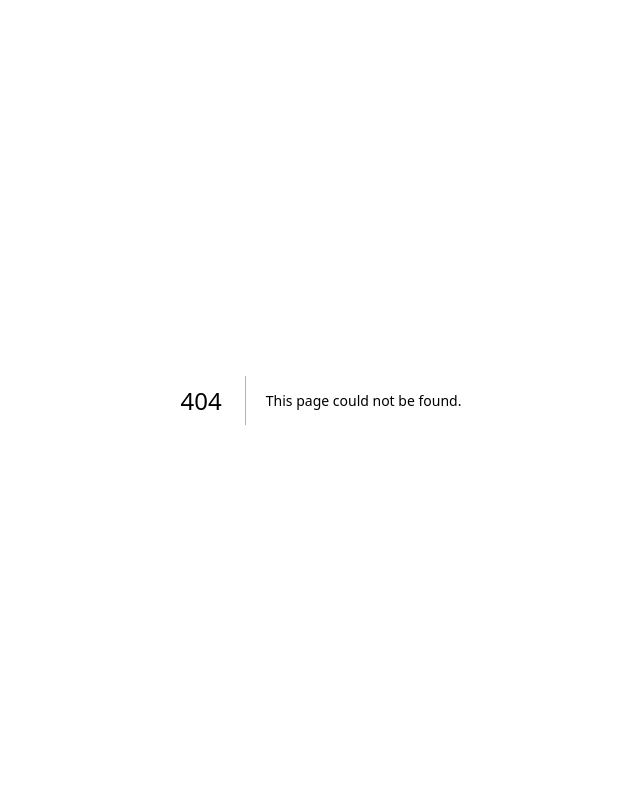
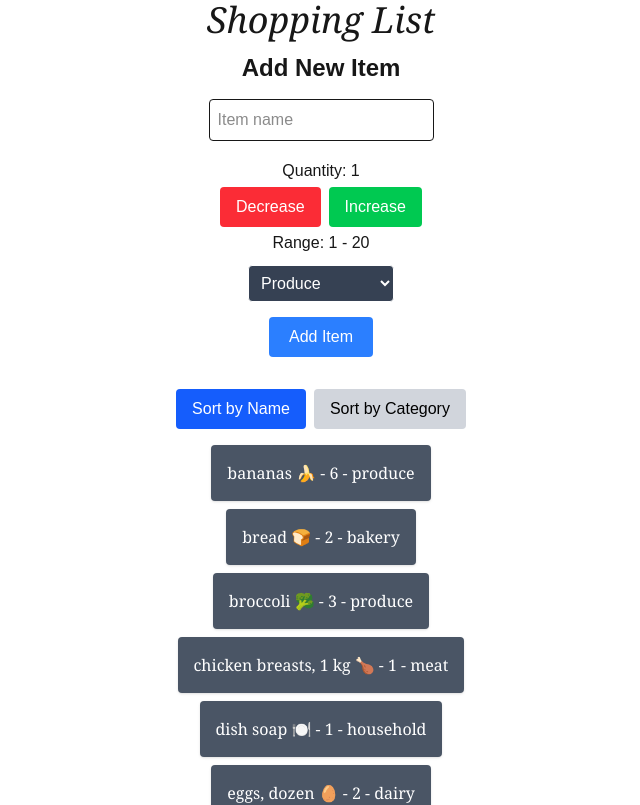
Before and after one commit to FreezingFriesen/cprg306-assignments, a Next.js app: page /week-8 in a window 1280 px wide. Before the commit this address had no page. Shown: the top 805 px of the page, without its empty margins (319-959 px from the left). Built offline with nearby package versions, Linux system fonts and the light colour scheme.

Commit message:
Created week-8 project files + updated links page

```diff
--- a/app/page.js
+++ b/app/page.js
@@ -23,6 +23,9 @@ export default function Page() {
         <h2 className="hover:underline">
           <Link href="/week-7">Week 7</Link>
         </h2>
+        <h2 className="hover:underline">
+          <Link href="/week-8">Week 8</Link>
+        </h2>
       </div>
     </main>
   );
--- /dev/null
+++ b/app/week-8/item-list.js
@@ -0,0 +1,58 @@
+"use client";
+import { useState } from "react";
+import Item from "./item";
+
+// ItemList now receives items via props and does not mutate them
+export default function ItemList({ items = [] }) {
+  const [sortBy, setSortBy] = useState("name");
+
+  // make a copy before sorting to avoid mutating the prop
+  const sortedItems = [...items].sort((a, b) => {
+    if (sortBy === "name") {
+      return (a.name || "").localeCompare(b.name || "");
+    } else if (sortBy === "category") {
+      return (a.category || "").localeCompare(b.category || "");
+    }
+    return 0;
+  });
+
+  return (
+    <div className="flex flex-col items-center">
+      <div className="mb-4 flex gap-2">
+        <button
+          onClick={() => setSortBy("name")}
+          className={`px-4 py-2 rounded ${
+            sortBy === "name"
+              ? "bg-blue-600 hover:bg-blue-700 text-white"
+              : "bg-gray-300 hover:bg-gray-400 text-black"
+          }`}
+        >
+          Sort by Name
+        </button>
+        <button
+          onClick={() => setSortBy("category")}
+          className={`px-4 py-2 rounded ${
+            sortBy === "category"
+              ? "bg-blue-600 hover:bg-blue-700 text-white"
+              : "bg-gray-300 hover:bg-gray-400 text-black"
+          }`}
+        >
+          Sort by Category
+        </button>
+      </div>
+
+      <ul className="flex flex-col items-center">
+        {sortedItems.map((item) => (
+          <Item
+            key={
+              item.id ?? item.name ?? Math.random().toString(36).slice(2, 9)
+            }
+            name={item.name}
+            quantity={item.quantity}
+            category={item.category}
+          />
+        ))}
+      </ul>
+    </div>
+  );
+}
--- /dev/null
+++ b/app/week-8/item.js
@@ -0,0 +1,17 @@
+import React from "react";
+
+// Item component to display individual item details
+export default function Item({
+  name,
+  quantity,
+  category,
+}) {
+  // Render the item details
+  return (
+    <li className="p-4 mb-2 bg-gray-600 rounded shadow flex w-fit">
+      <span className="font-serif text-white">
+        {name} - {quantity} - {category}
+      </span>
+    </li>
+  );
+}
--- /dev/null
+++ b/app/week-8/items.json
@@ -0,0 +1,74 @@
+[
+  {
+    "id": "1h2GJKH12gkHG31h1H",
+    "name": "milk, 4 L 🥛",
+    "quantity": 1,
+    "category": "dairy"
+  },
+  {
+    "id": "2KJH3k2j3H1k2J3K1H",
+    "name": "bread 🍞",
+    "quantity": 2,
+    "category": "bakery"
+  },
+  {
+    "id": "3h2KJH3k2j3H1k2J3",
+    "name": "eggs, dozen 🥚",
+    "quantity": 2,
+    "category": "dairy"
+  },
+  {
+    "id": "4k2J3K1H2GJKH12gk",
+    "name": "bananas 🍌",
+    "quantity": 6,
+    "category": "produce"
+  },
+  {
+    "id": "5H1h1H2KJH3k2j3H",
+    "name": "broccoli 🥦",
+    "quantity": 3,
+    "category": "produce"
+  },
+  {
+    "id": "6H1k2J3K1H2GJKH1",
+    "name": "chicken breasts, 1 kg 🍗",
+    "quantity": 1,
+    "category": "meat"
+  },
+  {
+    "id": "7gkHG31h1H2KJH3k",
+    "name": "pasta sauce 🍝",
+    "quantity": 3,
+    "category": "canned goods"
+  },
+  {
+    "id": "8j3H1k2J3K1H2GJK",
+    "name": "spaghetti, 454 g 🍝",
+    "quantity": 2,
+    "category": "dry goods"
+  },
+  {
+    "id": "9H12gkHG31h1H2KJ",
+    "name": "toilet paper, 12 pack 🧻",
+    "quantity": 1,
+    "category": "household"
+  },
+  {
+    "id": "10H3k2j3H1k2J3K1",
+    "name": "paper towels, 6 pack",
+    "quantity": 1,
+    "category": "household"
+  },
+  {
+    "id": "11k2J3K1H2GJKH12",
+    "name": "dish soap 🍽️",
+    "quantity": 1,
+    "category": "household"
+  },
+  {
+    "id": "12GJKH12gkHG31h1",
+    "name": "hand soap 🧼",
+    "quantity": 4,
+    "category": "household"
+  }
+]
--- /dev/null
+++ b/app/week-8/new-item.js
@@ -0,0 +1,89 @@
+"use client";
+import { useState } from "react";
+
+// NewItem component to add a new item to the list
+export default function NewItem( { onAddItem } ) {
+  // State variables for form fields
+  const [name, setName] = useState("");
+  const [category, setCategory] = useState("produce");
+  const [quantity, setQuantity] = useState(1);
+
+
+  // Handler function to decrement quantity
+  function decrement() {
+  if (quantity > 1) {
+    setQuantity(quantity - 1);
+  }
+}
+
+// Handler function to increment quantity
+  function increment() {
+  if (quantity < 20) {
+    setQuantity(quantity + 1);
+  }
+}
+
+// Handler function for form submission
+  function handleSubmit(event) {
+    event.preventDefault();
+
+    // create a random string id
+    const id = Date.now().toString(36) + Math.random().toString(36).slice(2, 8);
+
+    // create the new item object
+    const item = { id, name, quantity, category };
+
+    // send the item to the parent if a handler was provided
+    if (typeof onAddItem === "function") {
+      onAddItem(item);
+    }
+
+    // for debugging purposes, log the new item
+    console.log("New item submitted:", item);
+
+    // reset the form fields
+    setName("");
+    setCategory("produce");
+    setQuantity(1);
+  }
+
+  // Render the form for adding a new item
+  return (
+    <form onSubmit={handleSubmit}>
+      <div className="flex flex-col items-center">
+        <h1 className="text-2xl font-bold" style={{ marginBottom: "15px" }}>Add New Item</h1>
+
+        {/* Name Field */}
+        <input type="text" value={name} onChange={e => setName(e.target.value)} required placeholder="Item name" className="mb-2 p-2 border rounded" />
+
+        {/* Quantity Field */}
+        <p style={{ marginTop: "10px" }}>Quantity: {quantity}</p>
+        <div className="flex flex-row items-center" style={{ padding: "4px", gap: "8px" }}>
+          <button type="button" className="bg-red-500 text-white px-4 py-2 rounded hover:bg-red-600" onClick={decrement}>Decrease</button>
+          <button type="button" className="bg-green-500 text-white px-4 py-2 rounded hover:bg-green-600" onClick={increment}>Increase</button>
+        </div>
+        <p>Range: 1 - 20</p>
+
+        {/* Category Field */}
+        <select value={category} onChange={e => setCategory(e.target.value)} className="border rounded bg-gray-700 text-white" style={{ marginTop: "10px", padding: "8px" }}>
+          <option value="produce">Produce</option>
+          <option value="dairy">Dairy</option>
+          <option value="bakery">Bakery</option>
+          <option value="meat">Meat</option>
+          <option value="frozen foods">Frozen Foods</option>
+          <option value="canned goods">Canned Goods</option>
+          <option value="dry goods">Dry Goods</option>
+          <option value="beverages">Beverages</option>
+          <option value="snacks">Snacks</option>
+          <option value="household">Household</option>
+          <option value="other">Other</option>
+        </select>
+
+        {/* Submit Button */}
+        <button type="submit" className="bg-blue-500 text-white px-5 py-2 rounded hover:bg-blue-600" style={{ marginTop: "15px" }}>
+          Add Item
+        </button>
+      </div>
+    </form>
+  );
+}
--- /dev/null
+++ b/app/week-8/page.js
@@ -0,0 +1,38 @@
+"use client";
+import { useState } from "react";
+import NewItem from "./new-item";
+import ItemList from "./item-list";
+import itemsData from "./items.json";
+
+// Main Page component to display the shopping list and add new items
+export default function Page() {
+  // State variable for the list of items
+  const [items, setItems] = useState(itemsData);
+
+  // Handler function to add a new item to the list
+  function handleAddItem(item) {
+    // create a new item object with a unique id
+    const newItem = {
+      id: Date.now().toString(36) + Math.random().toString(36).slice(2, 8),
+      name: item.name,
+      quantity: item.quantity,
+      category: item.category,
+    };
+
+    // update the items state to include the new item
+    setItems((prev) => [newItem, ...prev]);
+  }
+
+  // Render the main page with NewItem and ItemList components
+  return (
+    <main className="flex flex-col items-center">
+      <h1 className="font-serif italic text-4xl mb-3">Shopping List</h1>
+
+      {/* wrapper controls vertical spacing between NewItem and ItemList */}
+      <div className="flex flex-col items-center gap-8 w-full max-w-3xl">
+        <NewItem onAddItem={handleAddItem} />
+        <ItemList items={items} />
+      </div>
+    </main>
+  );
+}
```
Also changed, not shown: app/week-8/meal-ideas.js (added).
